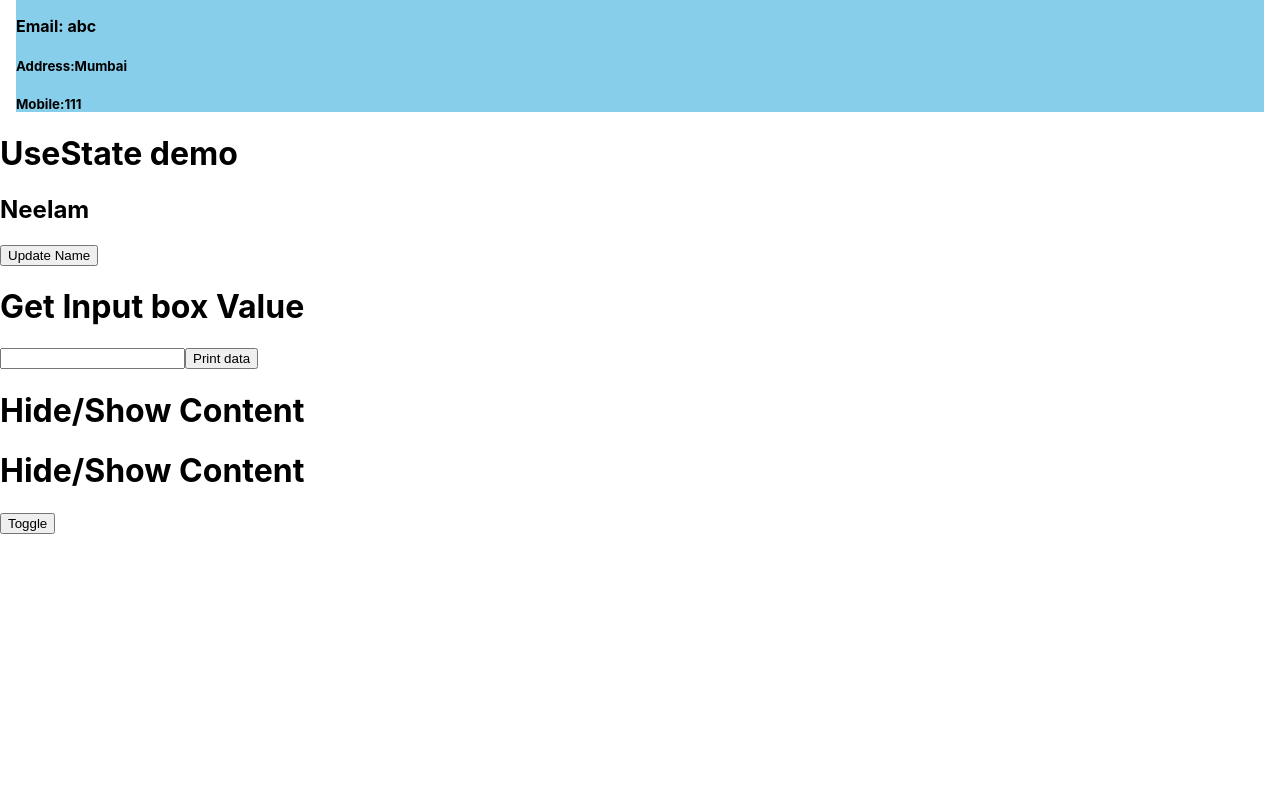
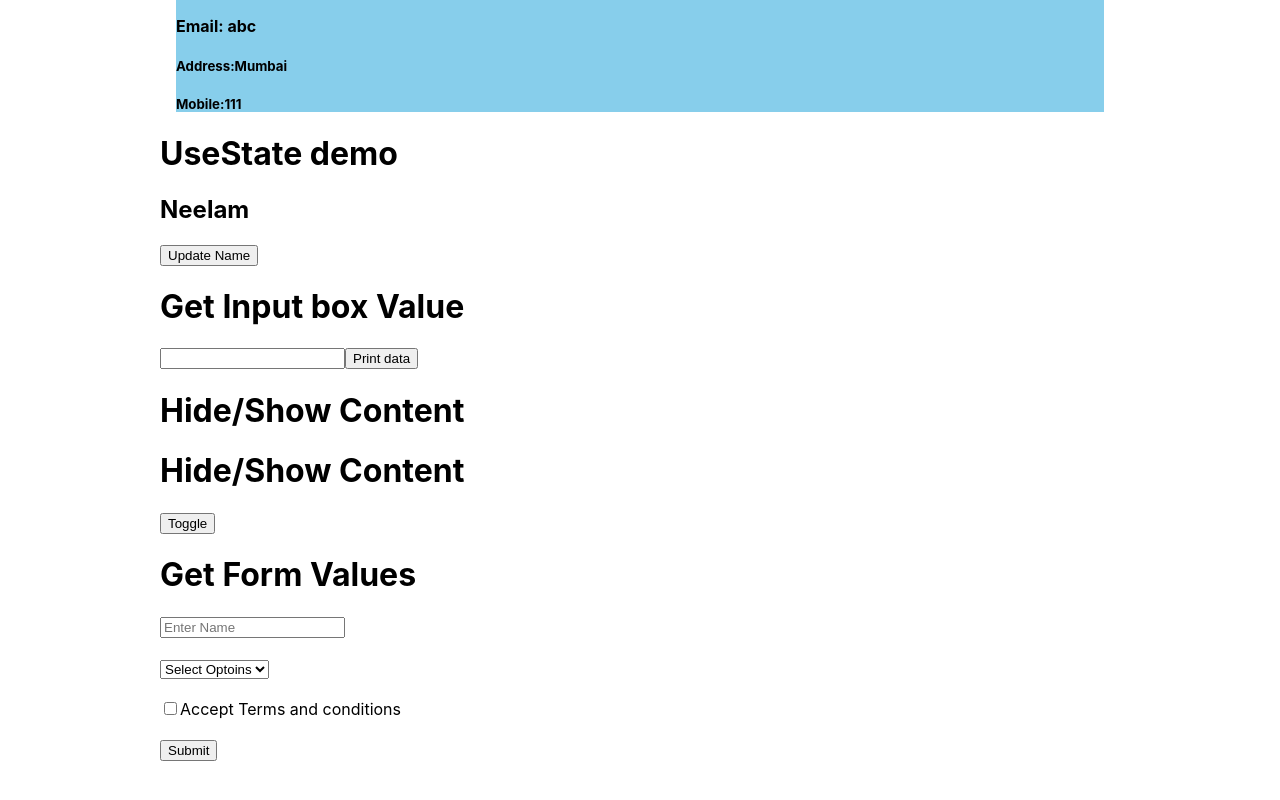
Before and after one commit to Neelam618/react-demo, a React (Create React App) app: page / in a window 1280 px wide. Shown: the part 426-1226 px from the top of the page. Before the commit the page ends 960 px from the top, so only its background shows below. Built offline with nearby package versions, Linux system fonts and the light colour scheme.

Commit message:
get form data on submit btn  using useState

```diff
--- a/src/App.js
+++ b/src/App.js
@@ -3,6 +3,7 @@
 import Students from './components/Propsdemo'
 import GetInputValue from './components/GetInputValue'
 import HideShowBtn from './components/HideShowBtn';
+import GetFormValues from './components/GetFormValues'
 
 function App() {
 const [data, setData] = useState(0);
@@ -11,7 +12,7 @@
     setData(data+1);
   }
   return (
-    <>
+    <div style={{margin: '10em', marginTop: 0}}>
       <h1>UseState in React</h1>
       <h2>{data}</h2>
       <button onClick={updateData}>Click Me</button>
@@ -26,7 +27,9 @@
       <GetInputValue />
       <h1>Hide/Show Content</h1>
       <HideShowBtn />
-    </>
+      <h1>Get Form Values</h1>
+      <GetFormValues />
+    </div>
   );
 }
 
--- /dev/null
+++ b/src/components/GetFormValues.js
@@ -0,0 +1,28 @@
+import React from 'react'
+import {useState} from 'react'
+
+export default function GetFormValues() {
+    const [name, setName] = useState("")
+    const [tnc, setTnc] = useState(false)
+    const [interest, setInterest] = useState("")
+
+    function getFormData(e) {
+        console.log(name, interest, tnc)
+        e.preventDefault();    //prevents loading on submit button click
+    }
+    return (
+        <div>
+            <form onSubmit={getFormData}>
+                <input type="text" placeholder="Enter Name" onChange={(e)=> setName(e.target.value)}/> <br /><br />
+                <select onChange={(e) => setInterest(e.target.value)}>
+                    <option>Select Optoins</option>
+                    <option>DC</option>
+                    <option>Marvel</option>
+                </select>
+                <br /><br />
+                <input type="checkbox" onChange={(e) => setTnc(e.target.checked)}/><span>Accept Terms and conditions</span><br /><br />
+                <button type="submit">Submit</button>
+            </form>
+        </div>
+    )
+}
```
